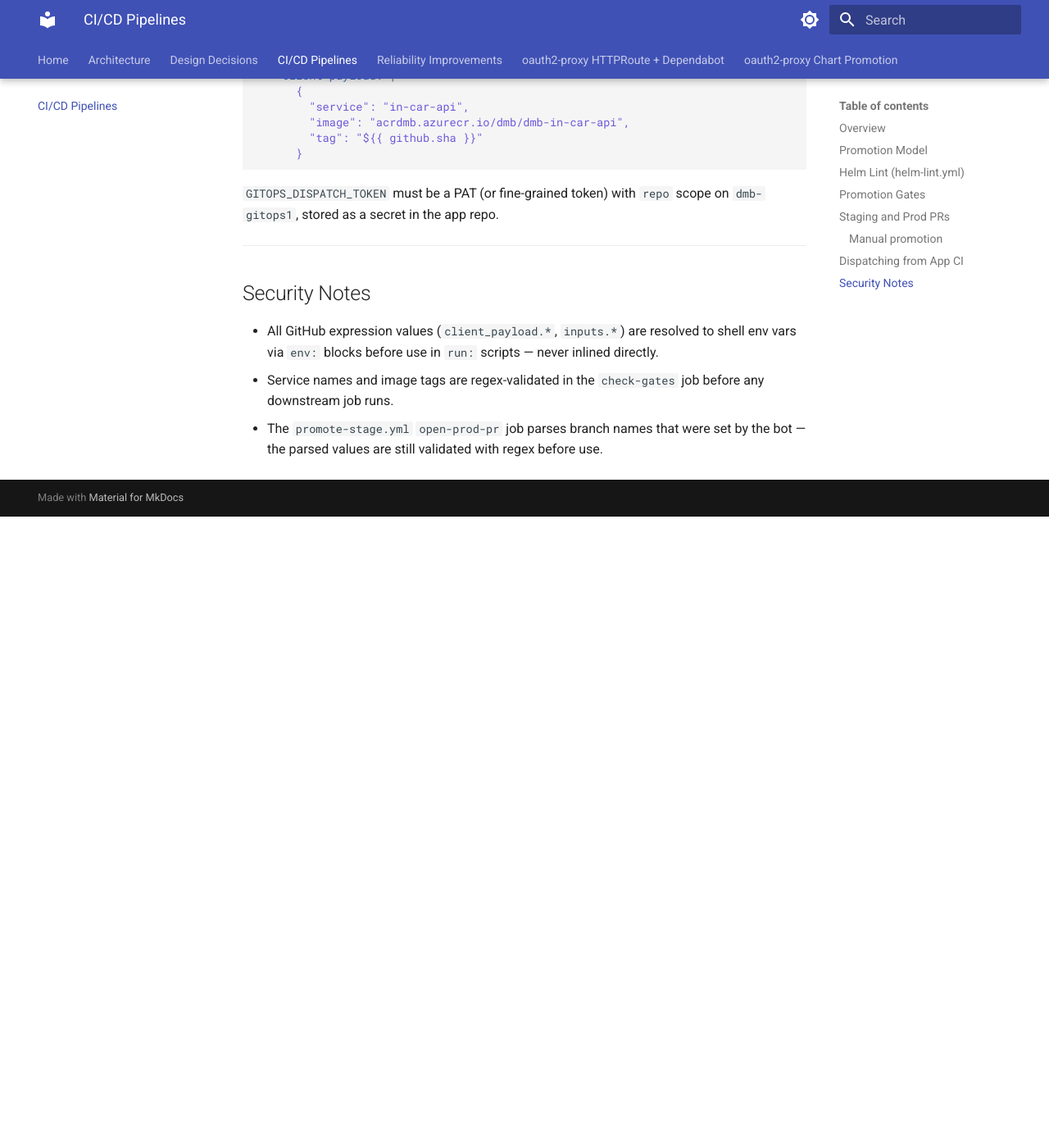
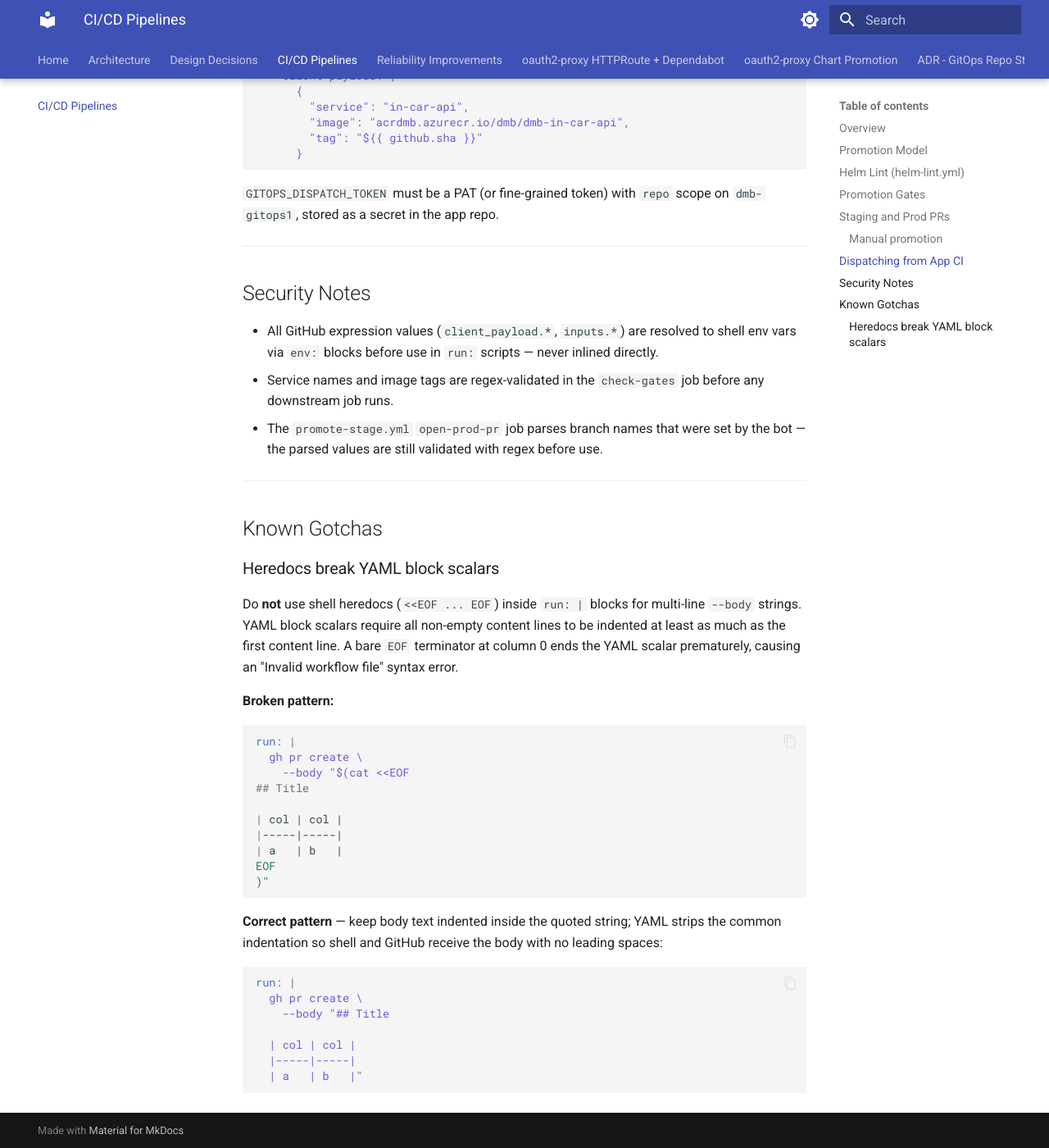
Before and after one commit to ravikrs/dmb-gitops1, an MkDocs documentation site: the page built from docs/03-ci-cd-pipelines.md, in a window 1280 px wide and 1400 px high, scrolled down 2988 px. Shown: the whole window at 82% size. Built offline with MkDocs 1.6.1 and Material for MkDocs 9.7.7, drawn with Linux system fonts in a browser that asks for light colours; before the commit the page ends 3618 px from its top, so only the background shows below that.

````diff
--- a/docs/03-ci-cd-pipelines.md
+++ b/docs/03-ci-cd-pipelines.md
@@ -117,3 +117,36 @@ To trigger promotion from an application CI pipeline, add a step like:
 - All GitHub expression values (`client_payload.*`, `inputs.*`) are resolved to shell env vars via `env:` blocks before use in `run:` scripts — never inlined directly.
 - Service names and image tags are regex-validated in the `check-gates` job before any downstream job runs.
 - The `promote-stage.yml` `open-prod-pr` job parses branch names that were set by the bot — the parsed values are still validated with regex before use.
+
+---
+
+## Known Gotchas
+
+### Heredocs break YAML block scalars
+
+Do **not** use shell heredocs (`<<EOF ... EOF`) inside `run: |` blocks for multi-line `--body` strings. YAML block scalars require all non-empty content lines to be indented at least as much as the first content line. A bare `EOF` terminator at column 0 ends the YAML scalar prematurely, causing an "Invalid workflow file" syntax error.
+
+**Broken pattern:**
+```yaml
+run: |
+  gh pr create \
+    --body "$(cat <<EOF
+## Title
+
+| col | col |
+|-----|-----|
+| a   | b   |
+EOF
+)"
+```
+
+**Correct pattern** — keep body text indented inside the quoted string; YAML strips the common indentation so shell and GitHub receive the body with no leading spaces:
+```yaml
+run: |
+  gh pr create \
+    --body "## Title
+
+  | col | col |
+  |-----|-----|
+  | a   | b   |"
+```
--- a/mkdocs.yml
+++ b/mkdocs.yml
@@ -61,3 +61,4 @@ nav:
   - Reliability Improvements: 04-reliability-improvements.md
   - oauth2-proxy HTTPRoute + Dependabot: 05-oauth2-proxy-httproute-dependabot.md
   - oauth2-proxy Chart Promotion: 06-oauth2-proxy-chart-promotion.md
+  - ADR - GitOps Repo Structure: 07-adr-gitops-repo-structure.md
````
Also changed, not shown: docs/07-adr-gitops-repo-structure.md (added, +147 -0 lines).
